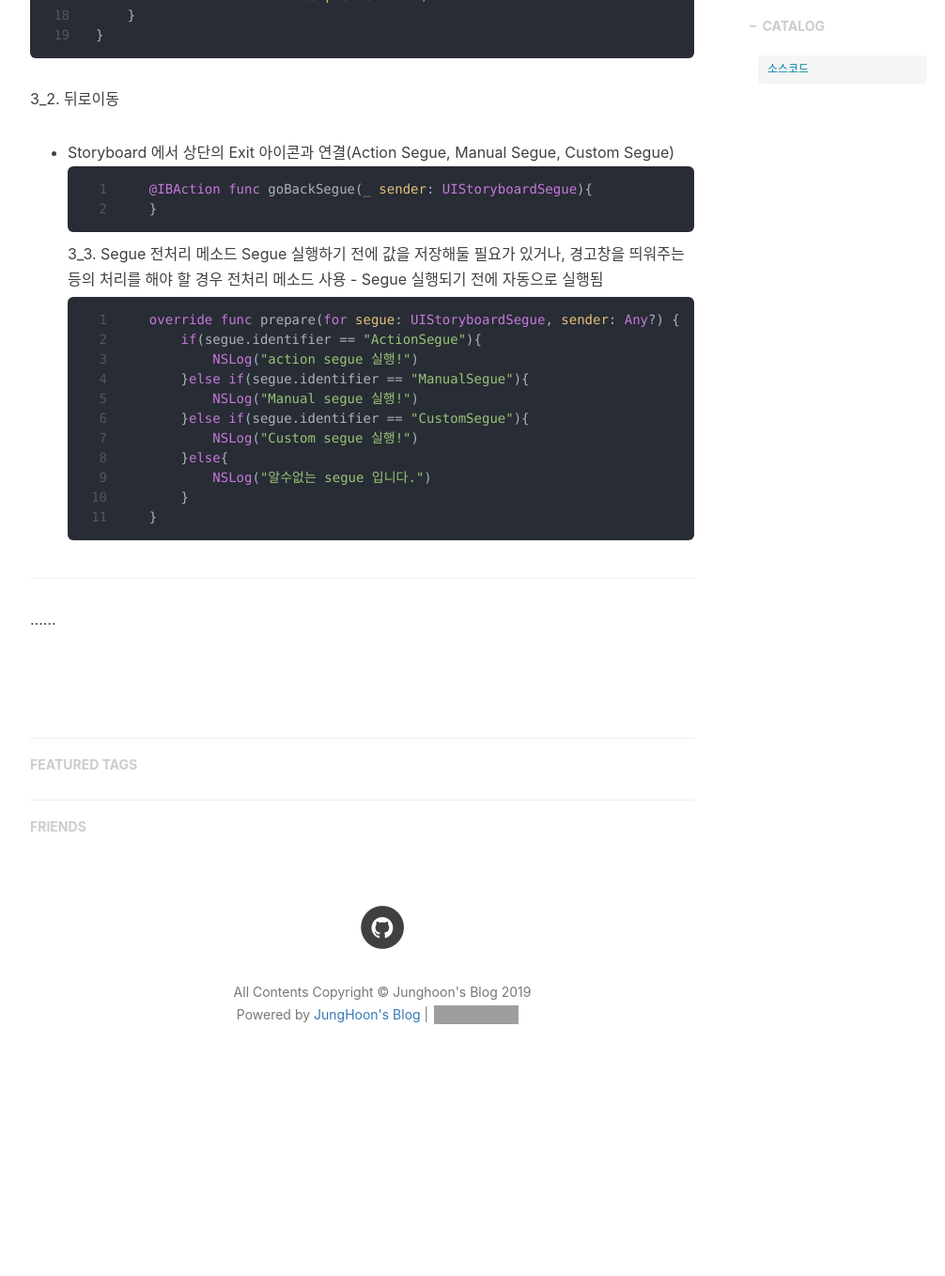
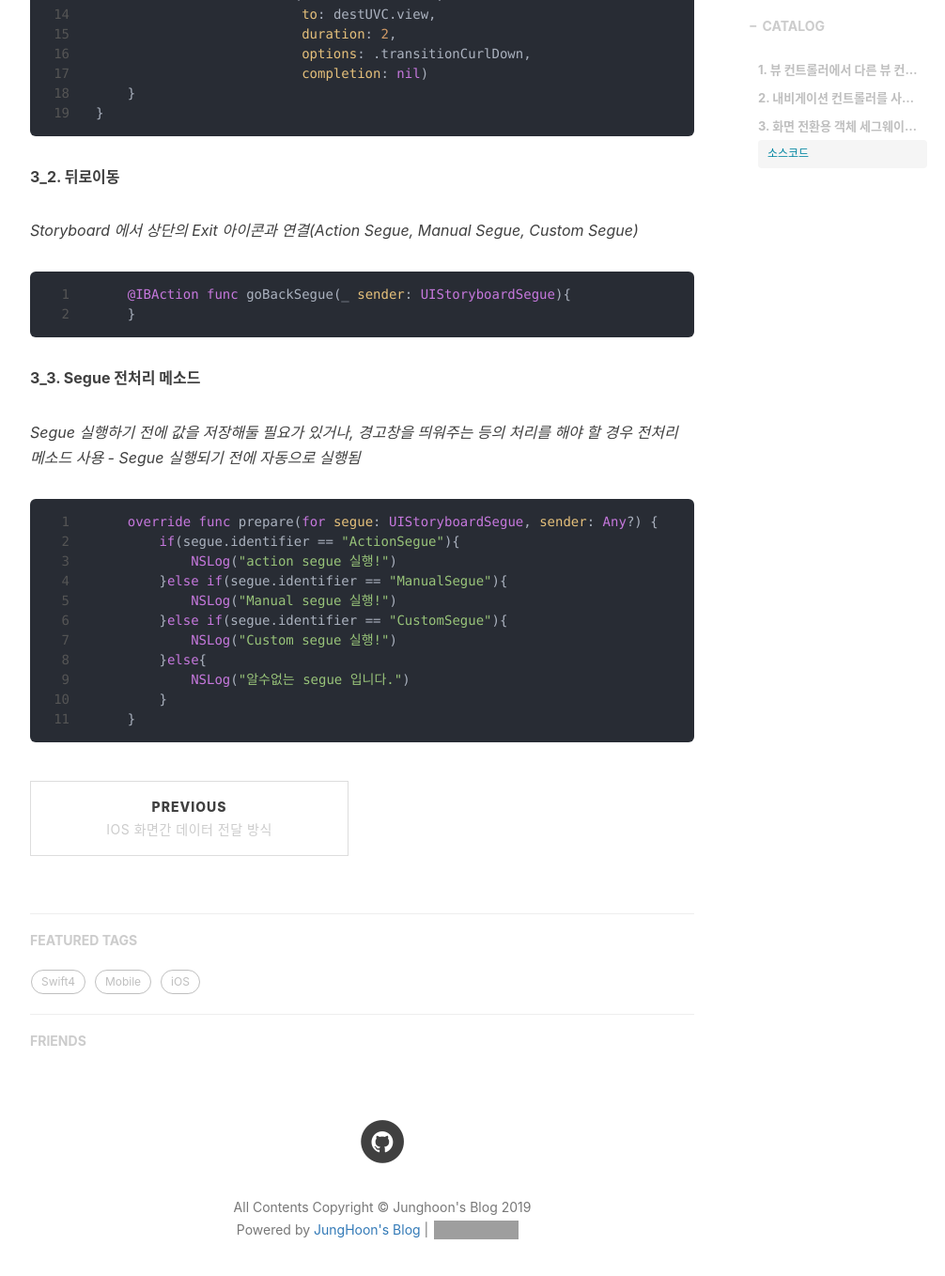
Before and after one commit to Junghun0/Junghun0.github.io, a Jekyll site: the page built from _posts/2019-05-20-ios-screen-change.md, in a window 1280 px wide and 1400 px high, scrolled down 2585 px. Shown: the top 1358 px of the window at 94% size, without its empty margins (233-1239 px from the left). Built offline with Jekyll 4.4.1, drawn with Linux system fonts in a browser that asks for light colours; nearby versions of some CDN libraries; comment, search, counter and statistics services are not loaded; before the commit the page ends 3769 px from its top, so only the background shows below that; some of the changed lines change nothing that is shown; grey boxes are pictures that could not be loaded.

Commit message:
add : post  추가

````diff
--- a/_layouts/post.html
+++ b/_layouts/post.html
@@ -158,7 +158,7 @@
         anchors.options = {
           visible: 'always',
           placement: 'right',
-          icon: '#'
+          icon: ''
         };
         anchors.add().remove('.intro-header h1').remove('.subheading').remove('.sidebar-container h5');
     })
--- /dev/null
+++ b/_posts/2019-05-20-ios-data-deliver.md
@@ -0,0 +1,154 @@
+---
+layout: post
+title: "iOS 화면간 데이터 전달 방식"
+subtitle: 'Data Deliver iOS Sample'
+author: "JungHoon-Park"
+header-style: text
+header-mask: 0.3
+comments: true
+catalog:  true
+tags:
+  - Swift4
+  - Mobile
+  - iOS
+---
+
+Sample : iOS Data Deliver
+
+---
+
+# SampleDataDeliver_ios
+
+## 1. 뷰 컨트롤러에 직접값을 전달하기
+
+   - 전달할 값을 준비
+
+   - 값을 전달받을 프로퍼티 정의
+
+   - 값을 전달받을 viewcontroller의 인스턴스를 직접 생성하거나, 이미 생성되어 있는 인스턴스의 참조를 읽어옴.
+
+   - 정의한 프로퍼티에 값을 대입 후 화면 전환.
+
+## 2. 이전 화면으로 값을 전달하기
+
+ - 전달받는 viewcontroller의 인스턴스를 생성하는 것이 아니라 현재 존재하는 viewcontroller의 인스턴스의 참조값을 얻어온다.
+
+ - 인스턴스가 초기화 될때 마다 호출되는 viewDidLoad() 메소드를 사용하지않고, 화면이 새롭게 그려질 때마다 호출되는 viewWillAppear() 메소드사용
+
+#### 소스코드
+
+**1_1. 전달할 값을 준비**
+
+```swift
+    @IBOutlet weak var interval: UIStepper!
+    @IBOutlet weak var email: UITextField!
+    @IBOutlet weak var isUpdate: UISwitch!
+    @IBOutlet weak var intervalText: UILabel!
+    @IBOutlet weak var isUpdateText: UILabel!
+    override func viewDidLoad() {
+        super.viewDidLoad()
+    }
+    @IBAction func onSwitch(_ sender: UISwitch) {
+        if(sender.isOn == true){
+            self.isUpdateText.text = "갱신함"
+        }else{
+            self.isUpdateText.text = "갱신하지 않음"
+        }
+    }
+
+    @IBAction func onStepper(_ sender: UIStepper) {
+        let value = Int(sender.value)
+        self.intervalText.text = "\(value)분 마다"
+    }
+```
+**1_2. 값을 전달받을 프로퍼티 정의**
+```swift
+    class SecondViewController : UIViewController{
+
+    @IBOutlet weak var resultInterval: UILabel!
+    @IBOutlet weak var resultUpdate: UILabel!
+    @IBOutlet weak var resultEmail: UILabel!
+
+    var paramInterval: Double = 0
+    var paramUpdate: Bool = false
+    var paramEmail: String = ""
+
+    override func viewDidLoad() {
+        super.viewDidLoad()
+        self.resultEmail.text = paramEmail
+        self.resultUpdate.text = (self.paramUpdate == true ? "자동갱신" : "자동갱신안함")
+        self.resultInterval.text = "\(Int(paramInterval))분 마다 갱신"
+    }
+```
+
+**1_3. 값을 전달받을 viewcontroller의 인스턴스를 직접 생성하거나, 이미 생성되어 있는 인스턴스의 참조를 읽어옴**
+```swift
+   @IBAction func onSubmit(_ sender: Any) {
+        guard let resultView = self.storyboard?.instantiateViewController(withIdentifier: "SecondViewController") as? SecondViewController else{
+                      return
+             }
+      }
+```
+**1_4. 정의한 프로퍼티에 값을 대입 후 화면 전환**
+```swift
+     @IBAction func onSubmit(_ sender: Any) {
+        guard let resultView = self.storyboard?.instantiateViewController(withIdentifier: "SecondViewController") as? SecondViewController else{
+            return
+        }
+        resultView.paramEmail = self.email.text!
+        resultView.paramUpdate = self.isUpdate.isOn
+        resultView.paramInterval = self.interval.value
+
+        self.present(resultView,animated: true)
+    }
+```
+**1_5. segue 로 화면 전환할때**
+```swift
+    //manual segue
+    @IBAction func onPerformSegue(_ sender: Any) {
+        self.performSegue(withIdentifier: "ManualSubmit", sender: self)
+    }
+
+    override func prepare(for segue: UIStoryboardSegue, sender: Any?) {
+        let destinationview = segue.destination
+
+        guard let resultViewController = destinationview as? NaviResultViewController else{
+            return
+        }
+
+        resultViewController.paramEmail = self.emailText.text!
+        resultViewController.paramUpdate = self.switchbtn.isOn
+        resultViewController.paramInterval = self.interval.value
+    }
+  ```
+
+**2_1. 전달받는 viewcontroller의 인스턴스를 생성하는 것이 아니라 현재 존재하는 viewcontroller의 인스턴스의 참조값을 얻어온다.**
+ ```swift
+     @IBAction func secondSubmitBtn(_ sender: Any) {
+        let valuebackfirst = self.presentingViewController
+        guard let previewcontroller = valuebackfirst as? ValuebackFirst else{
+            return
+        }
+
+        previewcontroller.paramEmail = self.inputEmail.text
+        previewcontroller.paramInterval = self.secondStepper.value
+        previewcontroller.paramUpdate = self.secondSwitch.isOn
+
+        self.presentingViewController?.dismiss(animated: true, completion: nil)
+    }
+ ```
+
+**2_2. 인스턴스가 초기화 될때 마다 호출되는 viewDidLoad() 메소드를 사용하지않고, 화면이 새롭게 그려질 때마다 호출되는 viewWillAppear() 메소드사용**
+```swift
+    override func viewWillAppear(_ animated: Bool) {
+        if let email = paramEmail{
+            resultEmail.text = email
+        }
+        if let update = paramUpdate{
+            resultUpdate.text = update==true ? "자동갱신" : "자동갱신안함"
+        }
+        if let interval = paramInterval{
+            resultInterval.text = "\(Int(interval))분마다 갱신"
+        }
+    }
+```
--- a/_posts/2019-05-20-ios-screen-change.md
+++ b/_posts/2019-05-20-ios-screen-change.md
@@ -17,11 +17,11 @@
 
 ---
 
-1. **뷰 컨트롤러에서 다른 뷰 컨트롤러를 호출하여 화면 전환하기(present)**
+### 1. **뷰 컨트롤러에서 다른 뷰 컨트롤러를 호출하여 화면 전환하기(present)**
 
-2. **내비게이션 컨트롤러를 사용하여 화면 전환하기**
+### 2. **내비게이션 컨트롤러를 사용하여 화면 전환하기**
 
-3. **화면 전환용 객체 세그웨이(Segueway)를 사용하여 화면 전환하기**
+### 3. **화면 전환용 객체 세그웨이(Segueway)를 사용하여 화면 전환하기**
 
 * 뷰 컨트롤러의 뷰 위에 다른 뷰를 가져와 바꿔치기 하기 ( 하나의 뷰 컨트롤러가 두 개 이상의 루트 뷰를 관리해야 하므로 좋은방법은 아님,
   iOS 에서는 하나의 뷰 컨트롤러 아래에 하나의 루트 뷰를 관리하는 MVC 패턴을 기본으로 함)
@@ -29,7 +29,7 @@
 ---
 #### 소스코드
 
-1_1. 화면이동
+**1_1. 화면이동**
 ```swift
     @IBAction func presentSecondView(_ sender: Any) {
         guard let secondViewInstance = self.storyboard?.instantiateViewController(withIdentifier: "SecondViewController") else{
@@ -39,14 +39,14 @@
         self.present(secondViewInstance, animated: true, completion: nil)
     }
 ```
-1_2. 뒤로이동
+**1_2. 뒤로이동**
 ```swift
     @IBAction func presentBackPressed(_ sender: Any) {
         self.presentingViewController?.dismiss(animated: true, completion: nil)
     }
 ```
 
-2_1. 화면이동
+**2_1. 화면이동**
 ```swift
     @IBAction func naviGoSecond(_ sender: Any) {
         guard let naviSecondview = self.storyboard?.instantiateViewController(withIdentifier: "NavigationSecondView") else{
@@ -55,13 +55,13 @@
         self.navigationController?.pushViewController(naviSecondview, animated: true)
     }
 ```
-2_2. 뒤로이동
+**2_2. 뒤로이동**
 ```swift
     @IBAction func popNavigationVIew(_ sender: Any) {
         self.navigationController?.popViewController(animated: true)
     }
 ```
-3_1. 화면이동
+**3_1. 화면이동**
  * Storyboard 에서 다른 ViewController 와 연결 -> Action Segue
  * 출발점이 뷰 컨트롤러 자체인 경우 -> Manual Segue
  ```swift
@@ -95,14 +95,17 @@
     }
 }
 ```
-3_2. 뒤로이동
-* Storyboard 에서 상단의 Exit 아이콘과 연결(Action Segue, Manual Segue, Custom Segue)
+**3_2. 뒤로이동**
+
+ *Storyboard 에서 상단의 Exit 아이콘과 연결(Action Segue, Manual Segue, Custom Segue)*
 ```swift
     @IBAction func goBackSegue(_ sender: UIStoryboardSegue){
     }
 ```
-3_3. Segue 전처리 메소드
-Segue 실행하기 전에 값을 저장해둘 필요가 있거나, 경고창을 띄워주는 등의 처리를 해야 할 경우 전처리 메소드 사용 - Segue 실행되기 전에 자동으로 실행됨
+
+**3_3. Segue 전처리 메소드**
+
+*Segue 실행하기 전에 값을 저장해둘 필요가 있거나, 경고창을 띄워주는 등의 처리를 해야 할 경우 전처리 메소드 사용 - Segue 실행되기 전에 자동으로 실행됨*
 ```swift
     override func prepare(for segue: UIStoryboardSegue, sender: Any?) {
         if(segue.identifier == "ActionSegue"){
@@ -116,9 +119,3 @@
         }
     }
 ```
-
-
----
-
-
-……
````
Also changed, not shown: 10 other files.
